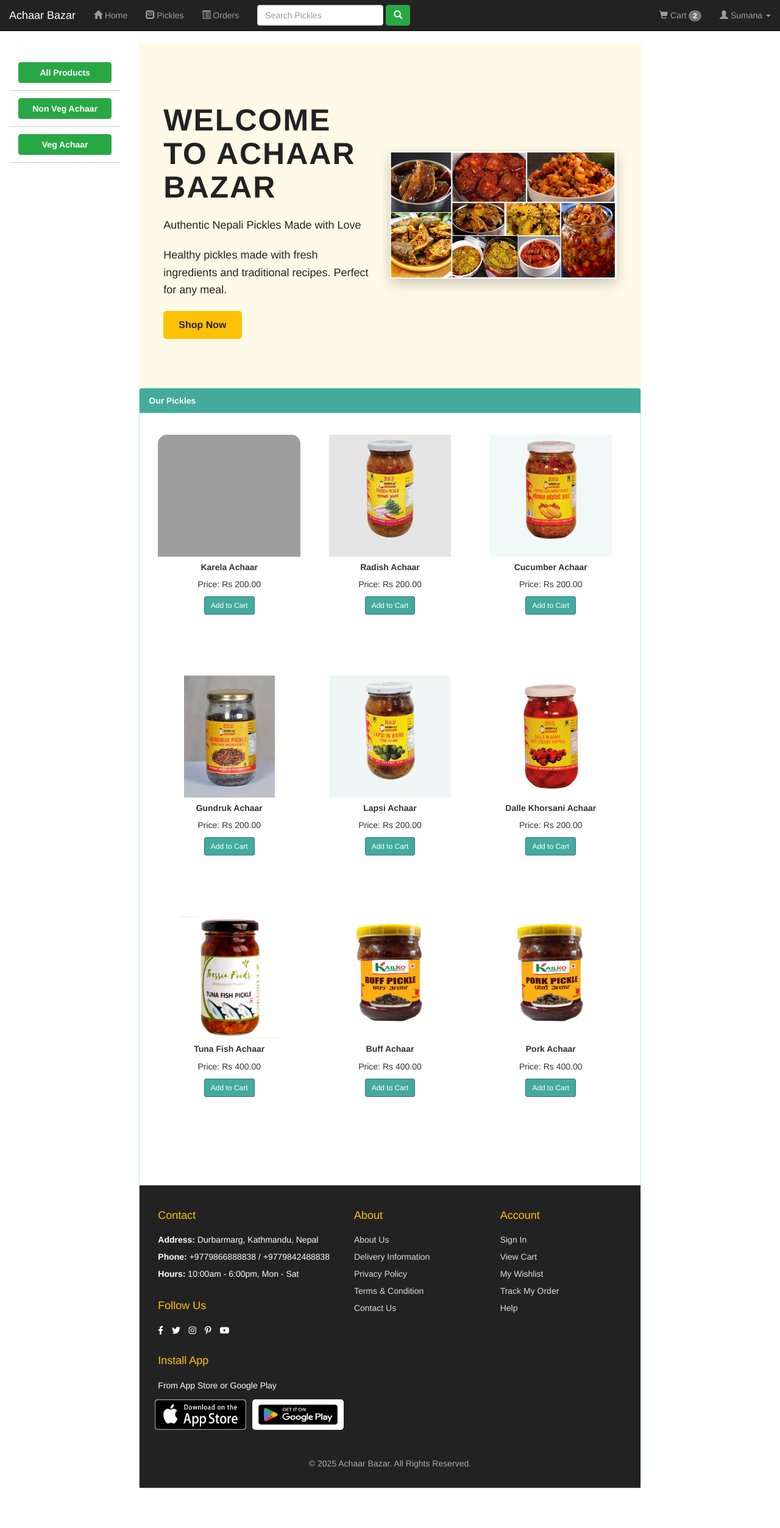
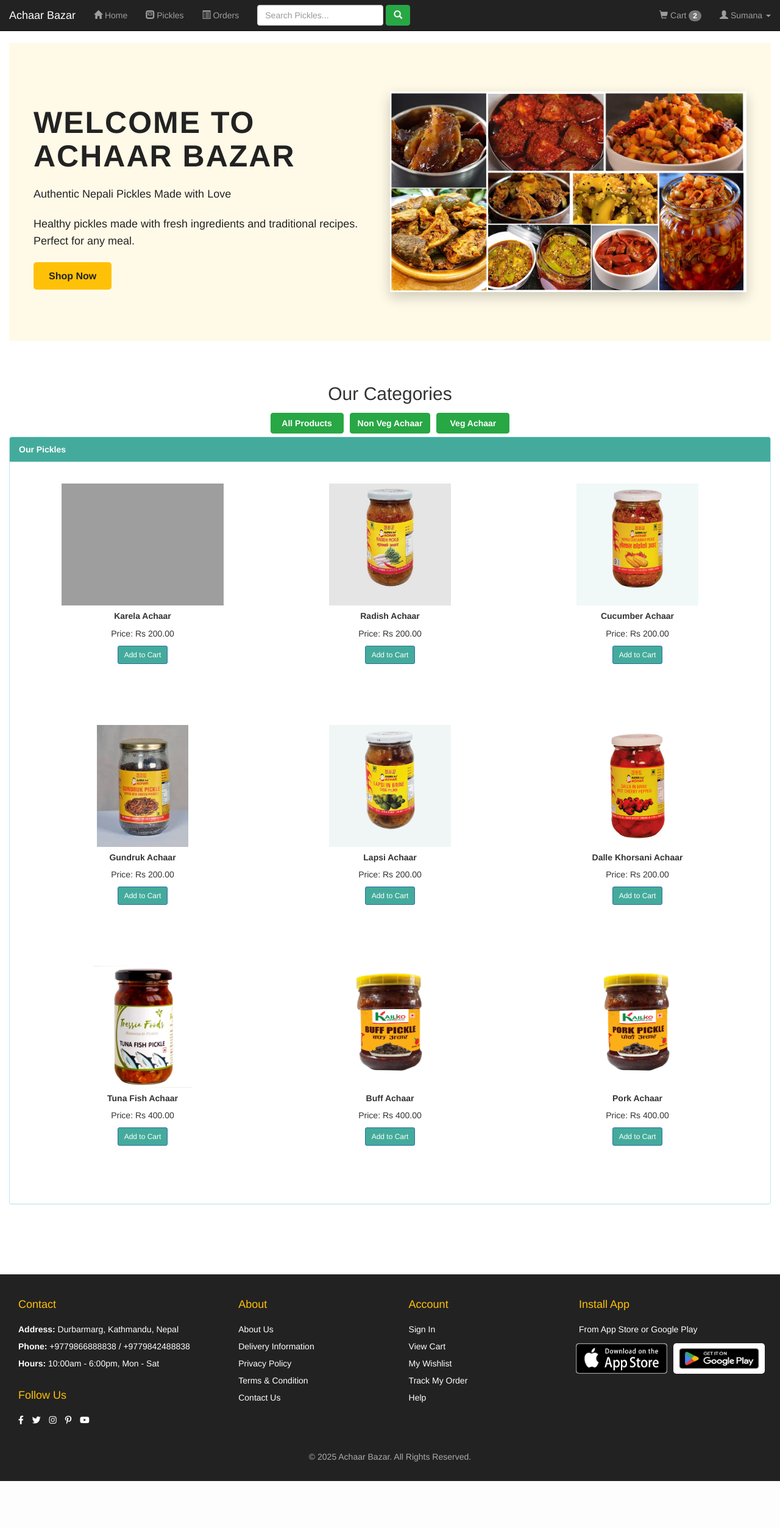
Before and after one commit to sumanatamang/Ecommerce-Website, a PHP site: page /profile.php in a window 1280 px wide. Shown: the whole page at 61% size. After the commit the page ends 2429 px from the top, so only its background shows below. Run offline with PHP 8.4, Linux system fonts and the light colour scheme; a user stored in the database is signed in; data comes from the database, SQL or seed files in the repository; data that the repository does not hold is empty; grey boxes are pictures that could not be loaded.

Commit message:
update search

```diff
--- a/profile.php
+++ b/profile.php
@@ -3,6 +3,7 @@ require "config/constants.php";
 session_start();
 if (!isset($_SESSION["uid"])) {
     header("location:index.php");
+    exit();
 }
 
 // Database connection
@@ -37,7 +38,6 @@ if ($con->connect_error) {
             align-items: center;
             justify-content: space-between;
             flex-wrap: wrap;
-            max-width: 1200px;
             margin: auto;
         }
 
@@ -83,20 +83,10 @@ if ($con->connect_error) {
             background: #e0a800;
         }
 
-        /* Sidebar Categories */
-        .category-list {
-            list-style: none;
-            padding: 0;
-            margin-top: 20px;
-        }
-
-        .category-list li {
-            padding: 12px 15px;
-            border-bottom: 1px solid #ccc;
-        }
-
-        .category-list li button {
-            width: 100%;
+        /* Categories Row Below Hero */
+        #get_category .btn.category {
+            margin: 5px;
+            min-width: 120px;
         }
 
         /* Responsive */
@@ -156,13 +146,17 @@ if ($con->connect_error) {
                     <li><a href="customer_order.php"><span class="glyphicon glyphicon-list-alt"></span> Orders</a></li>
                 </ul>
 
-                <form class="navbar-form navbar-left">
-                    <div class="form-group">
-                        <input type="text" class="form-control" placeholder="Search Pickles" id="search">
+                <form class="navbar-form navbar-left" autocomplete="off">
+                    <div class="form-group" style="position:relative;">
+                        <input type="text" class="form-control" placeholder="Search Pickles..." id="search">
+                        <div id="search_suggestions" class="list-group"
+                            style="position:absolute; top:38px; width:100%; z-index:1000;"></div>
                     </div>
-                    <button type="button" class="btn btn-success" id="search_btn"><span
-                            class="glyphicon glyphicon-search"></span></button>
+                    <button type="submit" class="btn btn-success" id="search_btn">
+                        <span class="glyphicon glyphicon-search"></span>
+                    </button>
                 </form>
+
 
                 <ul class="nav navbar-nav navbar-right">
                     <!-- Cart Link -->
@@ -194,15 +188,6 @@ if ($con->connect_error) {
     <p><br /><br /><br /></p>
 
     <div class="container-fluid">
-        <div class="row">
-
-            <!-- Categories Sidebar -->
-            <div class="col-md-2">
-                <ul class="category-list" id="get_category"></ul>
-            </div>
-
-            <!-- Main Content -->
-            <div class="col-md-8">
 
         <!-- Hero Section -->
         <section id="hero" class="hero">
@@ -210,8 +195,7 @@ if ($con->connect_error) {
                 <div class="hero-text">
                     <h1>Welcome to Achaar Bazar</h1>
                     <p>Authentic Nepali Pickles Made with Love</p>
-                            <p>Healthy pickles made with fresh ingredients and traditional recipes. Perfect for any
-                                meal.</p>
+                    <p>Healthy pickles made with fresh ingredients and traditional recipes. Perfect for any meal.</p>
                     <a href="#products" class="btn btn-warning btn-lg">Shop Now</a>
                 </div>
                 <div class="hero-image">
@@ -220,11 +204,48 @@ if ($con->connect_error) {
             </div>
         </section>
 
-                <!-- Products -->
+        <!-- Categories Row Below Hero -->
+        <div class="container text-center" style="margin-top:50px;">
+            <h2>Our Categories</h2>
+            <div id="get_category" class="d-flex justify-content-center flex-wrap gap-2"></div>
+        </div>
+
+        <!-- Products Section -->
         <div class="row" id="product_msg"></div>
         <div class="panel panel-info" id="scroll">
             <div class="panel-heading">Our Pickles</div>
             <div class="panel-body" id="get_product"></div>
+        </div>
+
+        <!-- Pagination -->
+        <div class="row">
+            <div class="col-md-12 text-center">
+                <ul class="pagination" id="pageno"></ul>
+            </div>
+        </div>
+
+    </div>
+
+    <script>
+        var CURRENCY = '<?php echo CURRENCY; ?>';
+
+        // Load categories in a horizontal row
+        $(document).ready(function () {
+            $.ajax({
+                url: "action.php",
+                method: "POST",
+                data: { category: 1 },
+                success: function (data) {
+                    $('#get_category').html('');
+                    $(data).find('h5').each(function () {
+                        let title = $(this).text();
+                        let cid = $(this).next('button').attr('cid');
+                        $('#get_category').append('<button class="btn btn-success category" cid="' + cid + '">' + title + '</button>');
+                    });
+                }
+            });
+        });
+    </script>
     <!-- Footer -->
     <footer class="sectionp1" style="margin-top:50px; padding:30px; background:#222; color:white;">
         <div class="col">
@@ -255,8 +276,8 @@ if ($con->connect_error) {
 
         <div class="col">
             <h4>Account</h4>
-                            <a href="#">Sign In</a>
-                            <a href="#">View Cart</a>
+            <a href="login_form.php">Sign In</a>
+            <a href="cart.php">View Cart</a>
             <a href="#">My Wishlist</a>
             <a href="#">Track My Order</a>
             <a href="#">Help</a>
@@ -277,41 +298,6 @@ if ($con->connect_error) {
     </footer>
 
 
-                </div>
-            </div>
-
-            <div class="col-md-2"></div>
-        </div>
-
-        <!-- Pagination -->
-        <div class="row">
-            <div class="col-md-12 text-center">
-                <ul class="pagination" id="pageno"></ul>
-            </div>
-        </div>
-    </div>
-
-    <script>
-        var CURRENCY = '<?php echo CURRENCY; ?>';
-
-        // Load categories stacked
-        $(document).ready(function () {
-            $.ajax({
-                url: "action.php",
-                method: "POST",
-                data: { category: 1 },
-                success: function (data) {
-                    $('#get_category').html('');
-                    $(data).find('h5').each(function () {
-                        let title = $(this).text();
-                        let cid = $(this).next('button').attr('cid');
-                        $('#get_category').append('<li><button class="btn btn-success category mb-2" cid="' + cid + '">' + title + '</button></li>');
-                    });
-                }
-            });
-        });
-    </script>
-
 </body>
 
 </html>
--- a/style.css
+++ b/style.css
@@ -209,17 +164,12 @@ footer h4 {
 	color: #ffc107;
 }
 
-footer p {
+footer p,
+footer a {
 	font-size: 14px;
 	color: #fff;
 	margin: 0 0 8px 0;
-}
-
-footer a {
-    font-size: 14px;
 	text-decoration: none;
-    color: #ddd;
-    margin-bottom: 8px;
 }
 
 footer a:hover,
@@ -365,3 +297,67 @@ footer .copyright {
 .carousel-caption p {
 	font-size: 20px;
 }
+
+#search_suggestions {
+	max-height: 200px;
+	overflow-y: auto;
+}
+
+#search_suggestions .list-group-item {
+	cursor: pointer;
+}
+
+/* ------------------- Responsive Design ------------------- */
+@media (max-width: 768px) {
+	.hero-container {
+		flex-direction: column;
+		text-align: center;
+	}
+
+	.hero-text,
+	.hero-image {
+		max-width: 100%;
+		padding: 0;
+	}
+
+	.hero-image {
+		margin-top: 30px;
+	}
+
+	.hero h1 {
+		font-size: 40px;
+	}
+
+	.hero p {
+		font-size: 18px;
+	}
+
+	.sectionp1 {
+		flex-direction: column;
+		text-align: center;
+		padding: 20px;
+	}
+
+	footer .col {
+		align-items: center;
+	}
+
+	footer .row {
+		justify-content: center;
+	}
+}
+
+@media (max-width: 480px) {
+	.hero h1 {
+		font-size: 35px;
+	}
+
+	.hero p {
+		font-size: 16px;
+	}
+
+	.hero .btn {
+		font-size: 16px;
+		padding: 12px 24px;
+	}
+}
```
Also changed, not shown: other parts of style.css (+1 -64 lines), main.js (+43 -44 lines), search_suggestions.php (added, +18 -0 lines), css/bootstrap.css. Lines whose indentation alone changed are shown as unchanged.
